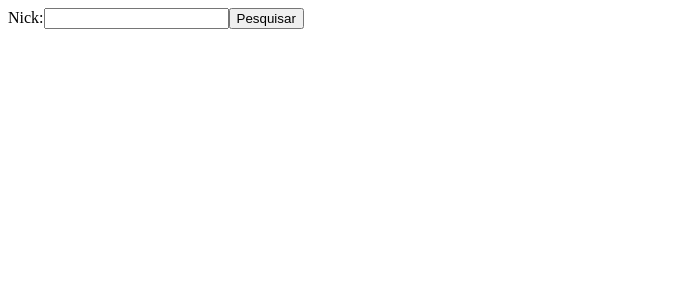
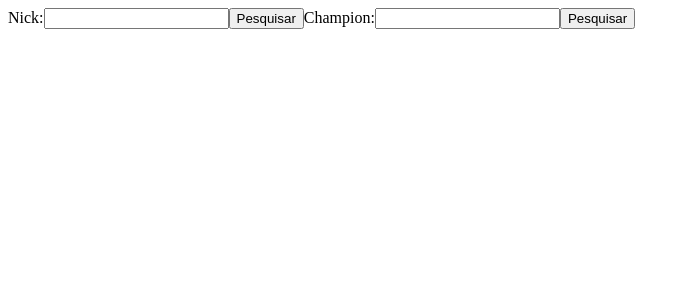
Before and after one commit to Hawkeraz/beGOOD, a React (Create React App) app: page / in a window 1280 px wide. Shown: the top 300 px of the page, without its empty margins (0-690 px from the left). Built offline with nearby package versions, Linux system fonts and the light colour scheme; no server answers.

Commit message:
Inserted Backend

```diff
--- a/src/pages/Dashboard/index.js
+++ b/src/pages/Dashboard/index.js
@@ -4,10 +4,11 @@ import Aspect from "../../utils/API/Aspect";
 export default function Dash() {
   const [test, setTest] = useState([]);
   const [nick, setNick] = useState("");
-  const key = process.env.REACT_APP_KEY;
+  const [champion, setChampion] = useState("");
+  const [select, setSelect] = useState({});
 
   async function Status() {
-    await Aspect.get(`summoner/v4/summoners/by-name/${nick}`)
+    await Aspect.get(`summoner/${nick}`)
       .then((res) => {
         console.log(res.data);
         setTest(res.data);
@@ -19,11 +20,25 @@ export default function Dash() {
       });
   }
 
+  async function Champions() {
+    await Aspect.get(`champion/${champion}`)
+      .then((res) => {
+        setSelect(res.data.data[champion]);
+      })
+      .catch((err) => {
+        console.log(err);
+      });
+  }
+
   return (
     <div>
       <span>Nick:</span>
-      <input value={nick} onChange={(e) => setNick(e.target.value)}/>
+      <input value={nick} onChange={(e) => setNick(e.target.value)} />
       <button onClick={() => Status()}>Pesquisar</button>
+      <span>Champion:</span>
+      <input value={champion} onChange={(e) => setChampion(e.target.value)} />
+      <button onClick={() => Champions()}>Pesquisar</button>
+      <span>{select?.lore}</span>
     </div>
   );
 }
--- a/src/utils/API/Aspect.js
+++ b/src/utils/API/Aspect.js
@@ -2,7 +2,6 @@ import axios from "axios";
 
 const apiURL = process.env.REACT_APP_APIURL;
 const key = process.env.REACT_APP_KEY;
-
 
 const Aspect = axios.create({
   baseURL: apiURL,
```
